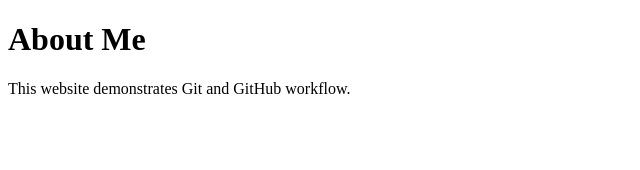
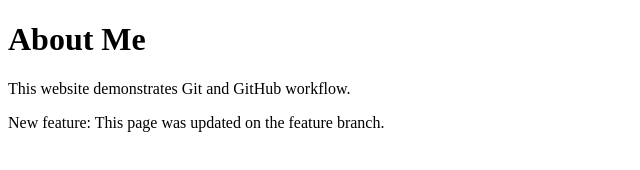
Before and after one commit to kunaalxoxo/GitWorkflowAssignment, a plain HTML site: page about.html in a window 1280 px wide. Shown: the whole page, without its empty margins (0-640 px from the left). Drawn offline with Linux system fonts and the light colour scheme.

Commit message:
Add feature branch update to about page

```diff
--- a/about.html
+++ b/about.html
@@ -6,5 +6,6 @@
 <body>
     <h1>About Me</h1>
     <p>This website demonstrates Git and GitHub workflow.</p>
+    <p>New feature: This page was updated on the feature branch.</p>
 </body>
 </html>
```
